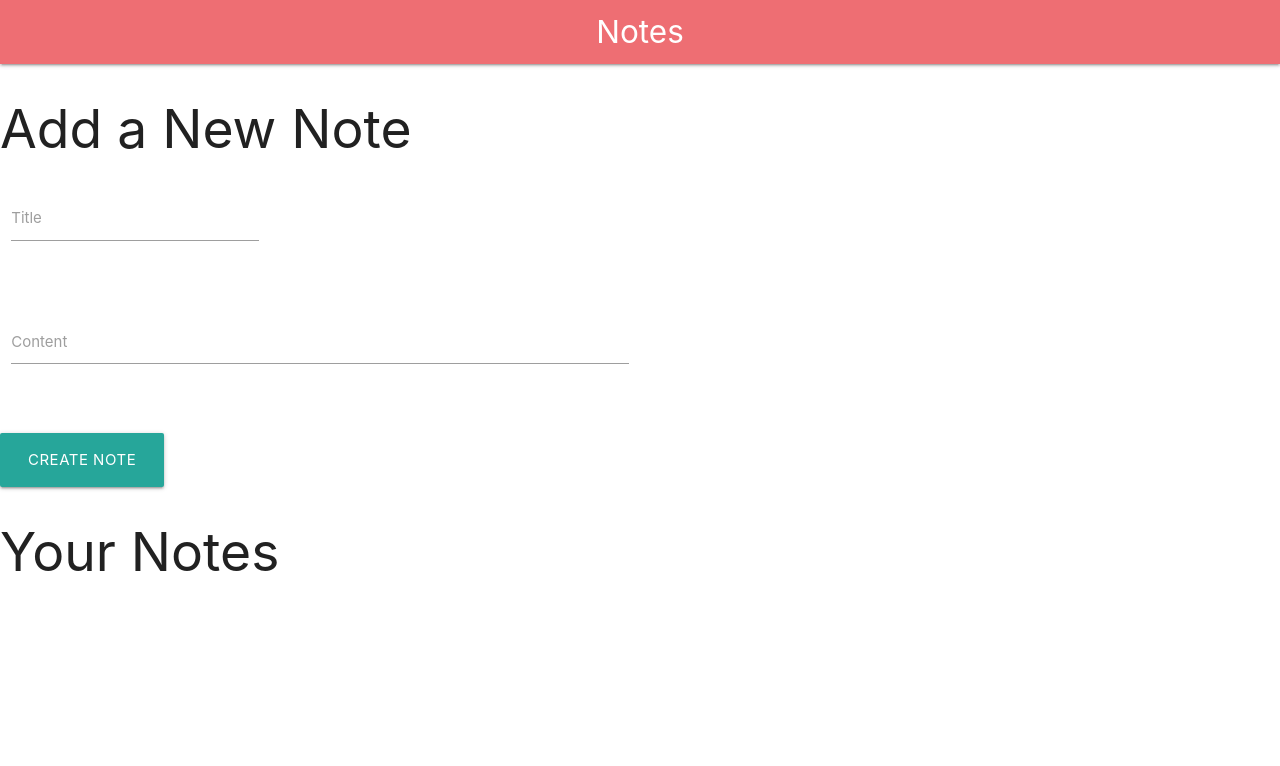
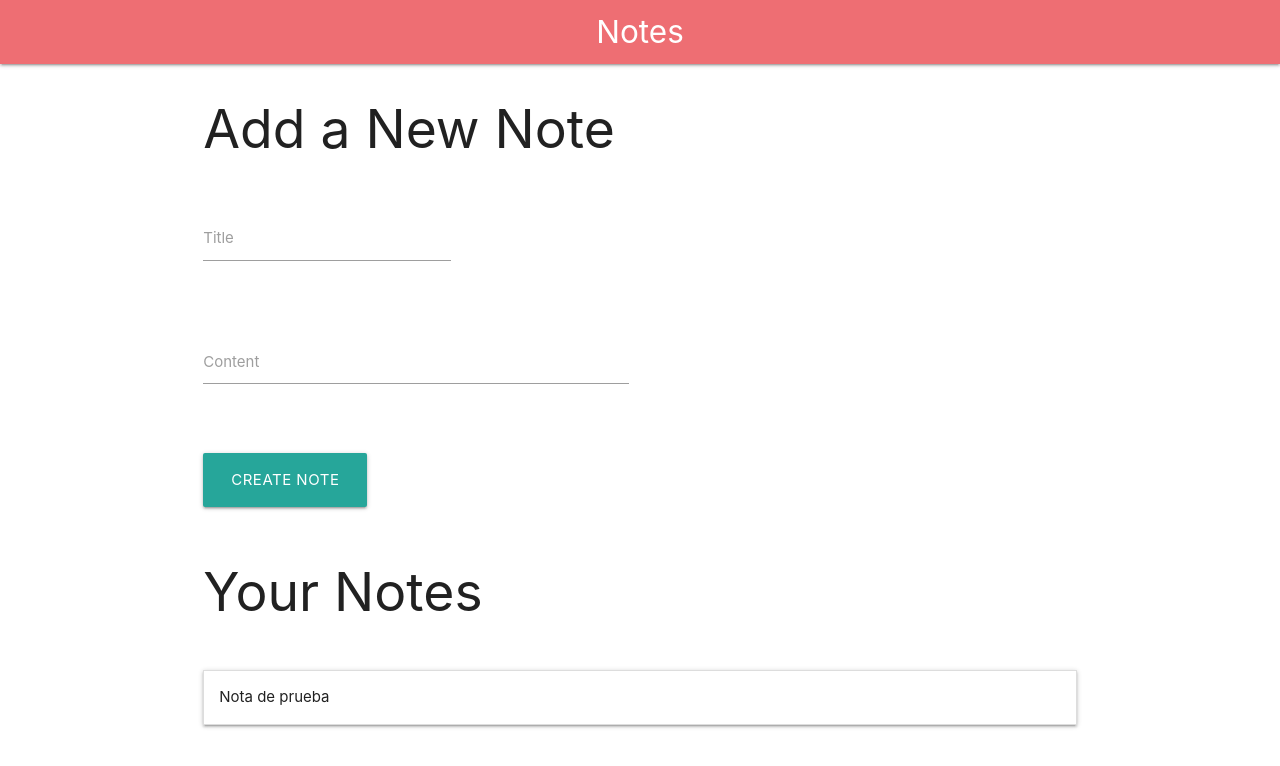
Before and after one commit to HugoElcabezas/Actividad13_T-25990-, an Angular app: page / in a window 1280 px wide. Shown: the top 766 px of the page. Built offline with nearby package versions, Linux system fonts and the light colour scheme.

Commit message:
NotaPrueba

```diff
--- a/src/app/app.component.html
+++ b/src/app/app.component.html
@@ -1,17 +1,20 @@
+<!--Arriba-->
 <nav>
   <div class="nav-wrapper">
   <a href="#" class="brand-logo center">Notes</a>
-    <!--
-    <ul id="nav-mobile" class="left hide-on-med-and-down">
-      <li><a href="sass.html">Sass</a></li>
-      <li><a href="badges.html">Components</a></li>
-      <li><a href="collapsible.html">JavaScript</a></li>
-    </ul>
-    -->
 </div>
+
 </nav>
 
+<!--Container-->
+<div class="container">
+
+  <!--"Add a New Note"-->
+  <div class="row">
+    <div class="col s12">
       <h2>Add a New Note</h2>
+    </div>
+  </div>
 
   <!--Title-->
   <div class="row">
@@ -37,6 +40,31 @@
     </form>
   </div>
 
+  <!--Botón-->
+  <div class = "row">
+    <div class = "col s12">
       <a class="waves-effect waves-light btn-large">CREATE NOTE</a>
+    </div>
+  </div>
 
+  <!--"Your Notes"-->
+  <div class = "row">
+    <div class = "col s12">
       <h2>Your Notes</h2>
+    </div>
+  </div>
+
+  <!--"Nota de Prueba"-->
+  <div class = "row">
+    <div class = "col s12">
+      <ul class="collapsible">
+        <li>
+          <div class="collapsible-header">Nota de prueba</div>
+          <div class="collapsible-body"><span>Funciona muy bien...</span></div>
+        </li>
+      </ul>
+    </div>
+  </div>
+
+  <!--Final del Container-->
+</div>
--- a/src/app/app.component.ts
+++ b/src/app/app.component.ts
@@ -1,10 +1,15 @@
-import { Component } from '@angular/core';
+import { Component, OnInit } from '@angular/core';
+
+declare let $: any;
 
 @Component({
   selector: 'app-root',
   templateUrl: './app.component.html',
   styleUrls: ['./app.component.sass']
 })
-export class AppComponent {
+export class AppComponent implements OnInit {
 
+  ngOnInit() {
+    $('.collapsible').collapsible();
+  }
 }
--- a/src/index.html
+++ b/src/index.html
@@ -6,6 +6,8 @@
   <base href="/">
   <meta name="viewport" content="width=device-width, initial-scale=1">
   <link rel="icon" type="image/x-icon" href="favicon.ico">
+  <!--Import Google Icon Font-->
+  <link href="https://fonts.googleapis.com/icon?family=Material+Icons" rel="stylesheet">
 </head>
 <body>
   <app-root></app-root>
```
Lines whose indentation alone changed are shown as unchanged.
